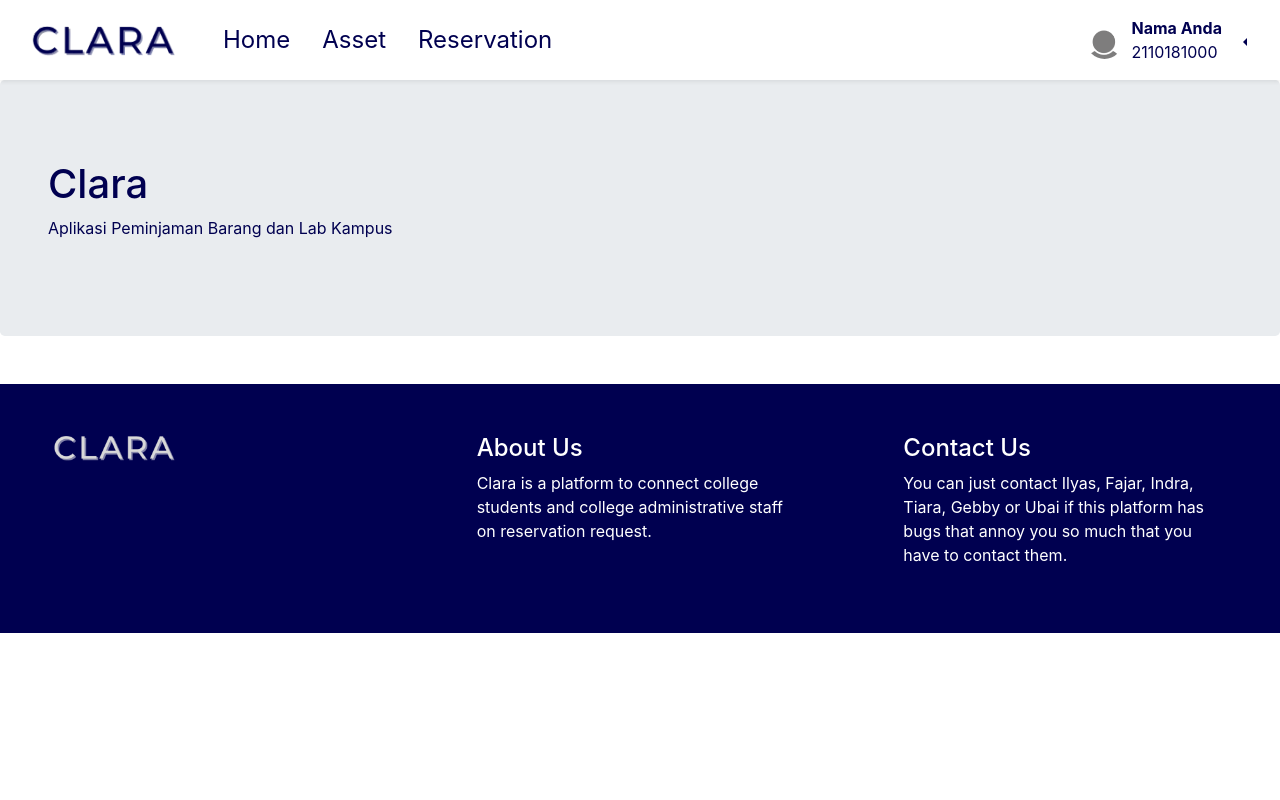
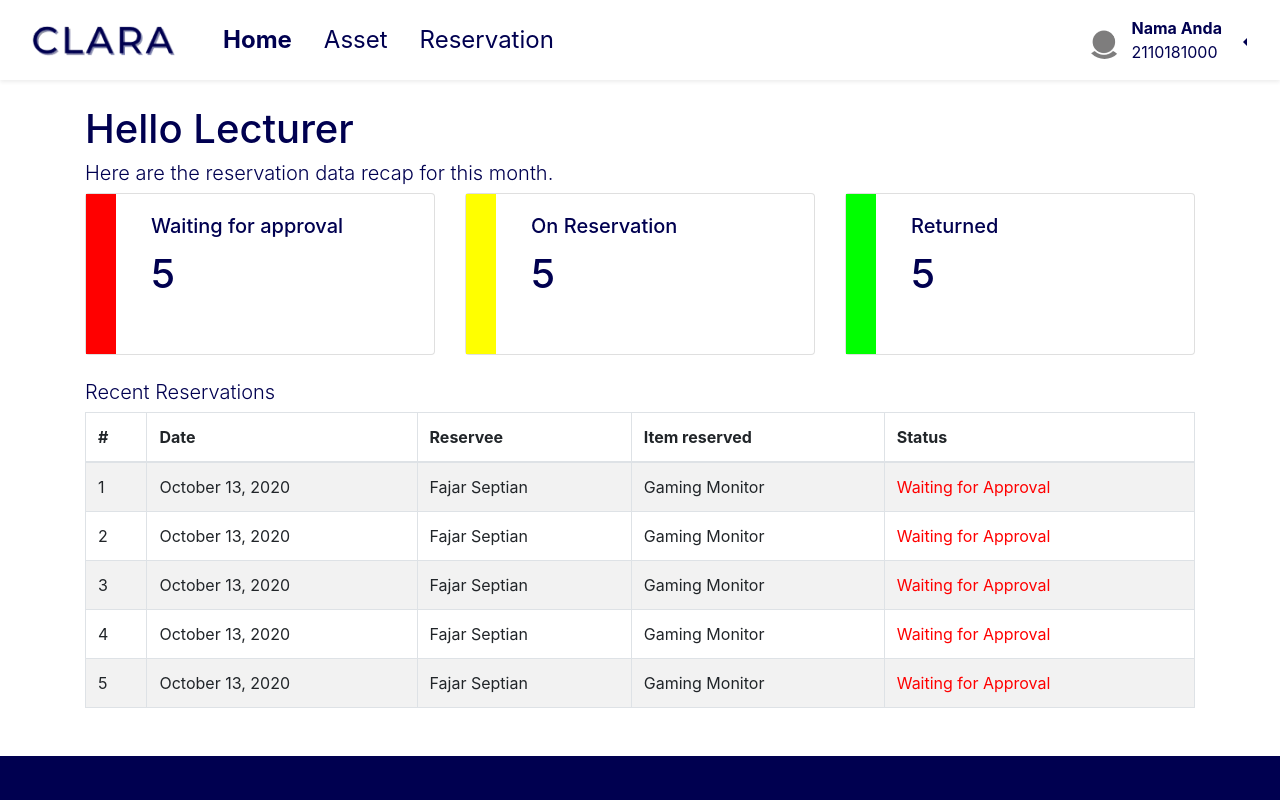
Before and after one commit to fajar-sn/clara-frontend, a React (Create React App) app: page /dashboard in a window 1280 px wide. Shown: the top 800 px of the page. Built offline with nearby package versions, Linux system fonts and the light colour scheme; no server answers; sample sign-in values are in the browser's storage.

Commit message:
creating dashboard

```diff
--- a/src/components/Footer.js
+++ b/src/components/Footer.js
@@ -1,5 +1,5 @@
 import React from 'react';
-import { Container, Row, Col, CardGroup, Card, Image } from 'react-bootstrap';
+import { Container, Row, Col, Image } from 'react-bootstrap';
 
 function ClaraFooter(){
     return(
--- a/src/components/Navbar.js
+++ b/src/components/Navbar.js
@@ -1,16 +1,12 @@
 import React from 'react';
 import {
-  Button,
-  Container,
   Nav,
   Navbar,
-  Jumbotron,
   Image,
   Dropdown,
-  DropdownButton
-
 } from "react-bootstrap";
 import { logout } from "utils/auth";
+import { withRouter } from 'react-router-dom';
 
 class ClaraNavbar extends React.Component{
 	currentPage = this.props.currentPage;
@@ -33,6 +29,13 @@ class ClaraNavbar extends React.Component{
 		return <b>{text}</b>;
 	}
 
+	onLogout = (e) => {
+		e.preventDefault();
+		logout();
+		this.props.history.push("/");
+	};
+
+
 	//<Navbar bg="light" className="d-flex">
 	render(){
 		return(
@@ -43,7 +46,7 @@ class ClaraNavbar extends React.Component{
 		            </Navbar.Brand>
 	          	</Nav.Link>
 
-            	<Nav.Link href="/home" className="text-primary">{this.home}</Nav.Link>
+            	<Nav.Link href="/dashboard" className="text-primary">{this.home}</Nav.Link>
             	<Nav.Link href="/asset" className="text-primary">{this.asset}</Nav.Link>
             	<Nav.Link className="mr-auto text-primary" href="/reservation">{this.reservation}</Nav.Link>
             	<Navbar.Text className="mr-2 title"><Image src={require("./DefaultProfile.png")} roundedCircle /></Navbar.Text>
@@ -52,7 +55,7 @@ class ClaraNavbar extends React.Component{
 	            	<Dropdown.Toggle className="navbar-button">
 					</Dropdown.Toggle>
 					<Dropdown.Menu>
-						<Dropdown.Item href="/">Log Out</Dropdown.Item>
+						<Dropdown.Item href="#/action-1" onClick={this.onLogout}>Logout</Dropdown.Item>
 					</Dropdown.Menu>
 				</Dropdown>
 	      	</Navbar>
@@ -60,4 +63,4 @@ class ClaraNavbar extends React.Component{
 	}
 }
 
-export default ClaraNavbar;
+export default withRouter(ClaraNavbar)
--- a/src/pages/Asset.js
+++ b/src/pages/Asset.js
@@ -1,16 +1,13 @@
 import React from "react";
 import {
-  Button,
   Container,
-  Nav,
-  Navbar,
   Jumbotron,
 } from "react-bootstrap";
 import { Link, useHistory } from "react-router-dom";
 import { logout } from "utils/auth";
 import axios from "axios";
 import { GET_FILMS } from "constants/urls";
-import ClaraNavbar from "../components/Navbar"
+import ClaraNavbar from "../components/Navbar";
 import ClaraFooter from "../components/Footer";
 
 const Asset = () => {
@@ -34,24 +31,9 @@ const Asset = () => {
     return () => {};
   }, []);
 
-  const _onLogout = () => {
-    logout();
-    history.replace("/");
-  };
-
   return (
     <div>
       <ClaraNavbar currentPage='Asset'/>
-        <Container>
-          <Navbar.Collapse>
-            <Nav className="ml-auto">
-            <Link className="nav-link" to="/">Home</Link>
-              <Button variant="primary" onClick={_onLogout}>
-                Logout
-              </Button>
-            </Nav>
-          </Navbar.Collapse>
-        </Container>
       <Jumbotron>
         <Container className="p-3" fluid={true}>
           <h1>Clara</h1>
--- a/src/pages/Dashboard.js
+++ b/src/pages/Dashboard.js
@@ -1,10 +1,11 @@
 import React from "react";
 import {
-  Button,
   Container,
-  Nav,
-  Navbar,
-  Jumbotron,
+  Card,
+  CardDeck,
+  Table,
+  Row,
+  Col,
 } from "react-bootstrap";
 import { logout } from "utils/auth";
 import axios from "axios";
@@ -34,15 +35,107 @@ const Dashboard = () => {
 
   return (
     <div>
-      <ClaraNavbar currentPage=''/>
-      <Jumbotron>
-        <Container className="p-3" fluid={true}>
-          <h1>Clara</h1>
-          <p>
-            Aplikasi Peminjaman Barang dan Lab Kampus
-          </p>
-        </Container>
-      </Jumbotron>
+      <ClaraNavbar currentPage='Home'/>
+      <Container>
+      <h1 style={{ paddingTop: "25px" }}> Hello Lecturer </h1>
+      <h3 className="lead"> Here are the reservation data recap for this month. </h3>
+      <CardDeck>
+        <Card>
+          <Container>
+            <Row>
+              <Col style={{ backgroundColor: "red", paddingBottom: "160px"}} xs={1}></Col>
+              <Col>
+              <Card.Body>
+                <Card.Title>Waiting for approval</Card.Title>
+                <Card.Text>
+                  <h1>5</h1>
+                </Card.Text>
+              </Card.Body>
+              </Col>
+            </Row>
+          </Container>
+        </Card>
+        <Card>
+          <Container>
+            <Row>
+              <Col style={{ backgroundColor: "yellow", paddingBottom: "160px"}} xs={1}></Col>
+              <Col>
+              <Card.Body>
+                <Card.Title>On Reservation</Card.Title>
+                <Card.Text>
+                  <h1>5</h1>
+                </Card.Text>
+              </Card.Body>
+              </Col>
+            </Row>
+          </Container>
+        </Card>
+        <Card>
+          <Container>
+            <Row>
+              <Col style={{ backgroundColor: "lime", paddingBottom: "160px"}} xs={1}></Col>
+              <Col>
+              <Card.Body>
+                <Card.Title>Returned</Card.Title>
+                <Card.Text>
+                  <h1>5</h1>
+                </Card.Text>
+              </Card.Body>
+              </Col>
+            </Row>
+          </Container>
+        </Card>
+      </CardDeck>
+      <h3 className="lead" style={{ paddingTop: "25px"}}>Recent Reservations</h3>
+      <Table striped bordered hover>
+        <thead>
+          <tr>
+            <th>#</th>
+            <th>Date</th>
+            <th>Reservee</th>
+            <th>Item reserved</th>
+            <th>Status</th>
+          </tr>
+        </thead>
+        <tbody>
+          <tr>
+            <td>1</td>
+            <td>October 13, 2020</td>
+            <td>Fajar Septian</td>
+            <td>Gaming Monitor</td>
+            <td style={{ color: "red"}}>Waiting for Approval</td>
+          </tr>
+          <tr>
+            <td>2</td>
+            <td>October 13, 2020</td>
+            <td>Fajar Septian</td>
+            <td>Gaming Monitor</td>
+            <td style={{ color: "red"}}>Waiting for Approval</td>
+          </tr>
+          <tr>
+            <td>3</td>
+            <td>October 13, 2020</td>
+            <td>Fajar Septian</td>
+            <td>Gaming Monitor</td>
+            <td style={{ color: "red"}}>Waiting for Approval</td>
+          </tr>
+          <tr>
+            <td>4</td>
+            <td>October 13, 2020</td>
+            <td>Fajar Septian</td>
+            <td>Gaming Monitor</td>
+            <td style={{ color: "red"}}>Waiting for Approval</td>
+          </tr>
+          <tr>
+            <td>5</td>
+            <td>October 13, 2020</td>
+            <td>Fajar Septian</td>
+            <td>Gaming Monitor</td>
+            <td style={{ color: "red"}}>Waiting for Approval</td>
+          </tr>
+        </tbody>
+      </Table>
+      </Container>
       <ClaraFooter />
     </div>
   );
--- a/src/pages/Reservation.js
+++ b/src/pages/Reservation.js
@@ -1,17 +1,14 @@
 import React from "react";
 import {
-  Button,
   Container,
-  Nav,
-  Navbar,
   Jumbotron,
 } from "react-bootstrap";
 import { Link, useHistory } from "react-router-dom";
 import { logout } from "utils/auth";
 import axios from "axios";
 import { GET_FILMS } from "constants/urls";
-import ClaraNavbar from "../components/Navbar"
-import ClaraFooter from "../components/Footer";
+import ClaraNavbar from "components/Navbar";
+import ClaraFooter from "components/Footer";
 
 const Reservation = () => {
   const history = useHistory();
@@ -34,24 +31,9 @@ const Reservation = () => {
     return () => {};
   }, []);
 
-  const _onLogout = () => {
-    logout();
-    history.replace("/");
-  };
-
   return (
     <div>
       <ClaraNavbar currentPage='Reservation'/>
-        <Container>
-          <Navbar.Collapse>
-            <Nav className="ml-auto">
-            <Link className="nav-link" to="/">Home</Link>
-              <Button variant="primary" onClick={_onLogout}>
-                Logout
-              </Button>
-            </Nav>
-          </Navbar.Collapse>
-        </Container>
       <Jumbotron>
         <Container className="p-3" fluid={true}>
           <h1>Clara</h1>
```
Also changed, not shown: 1 other file (tests, documents, lock files or other folders).
